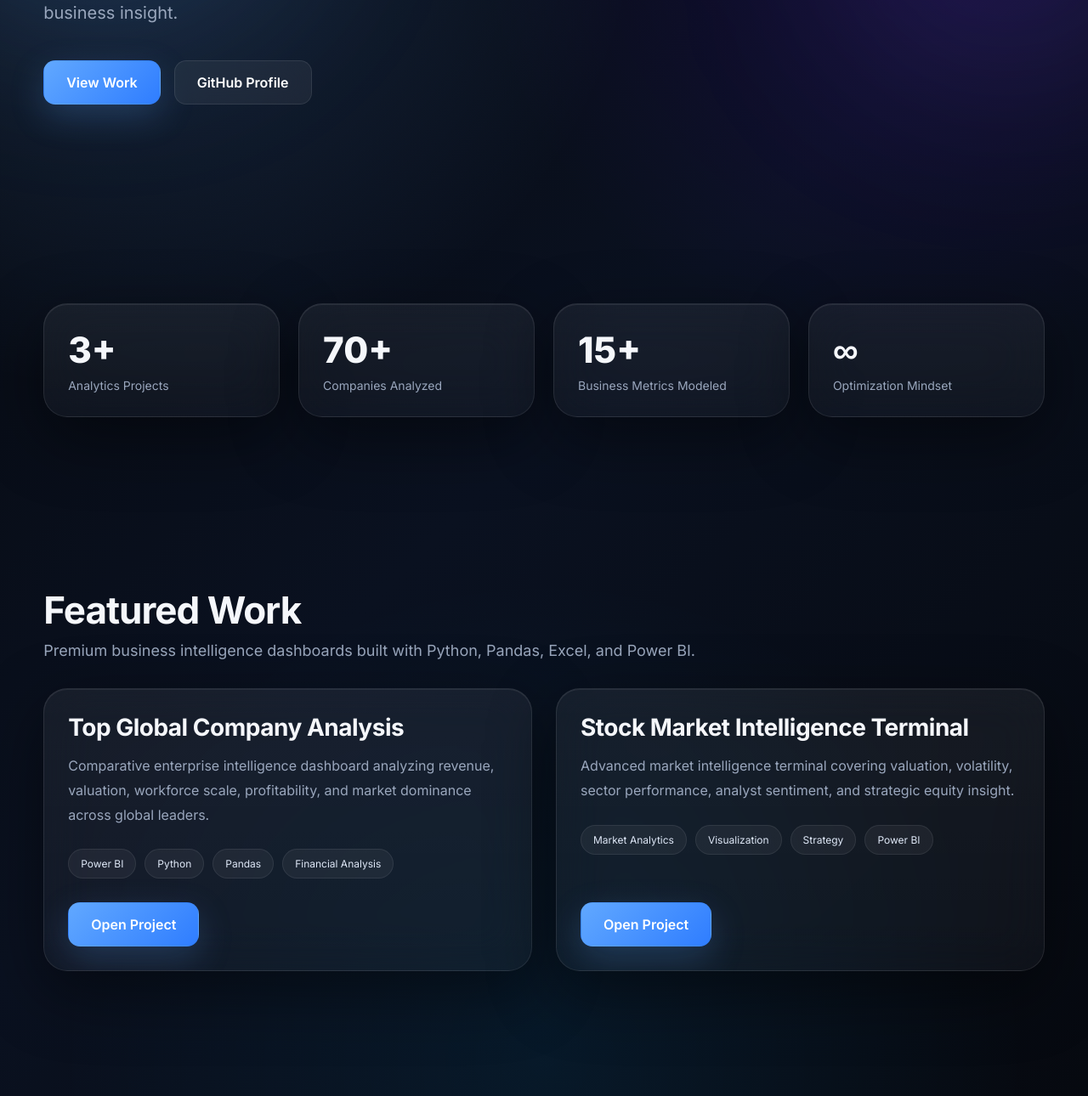
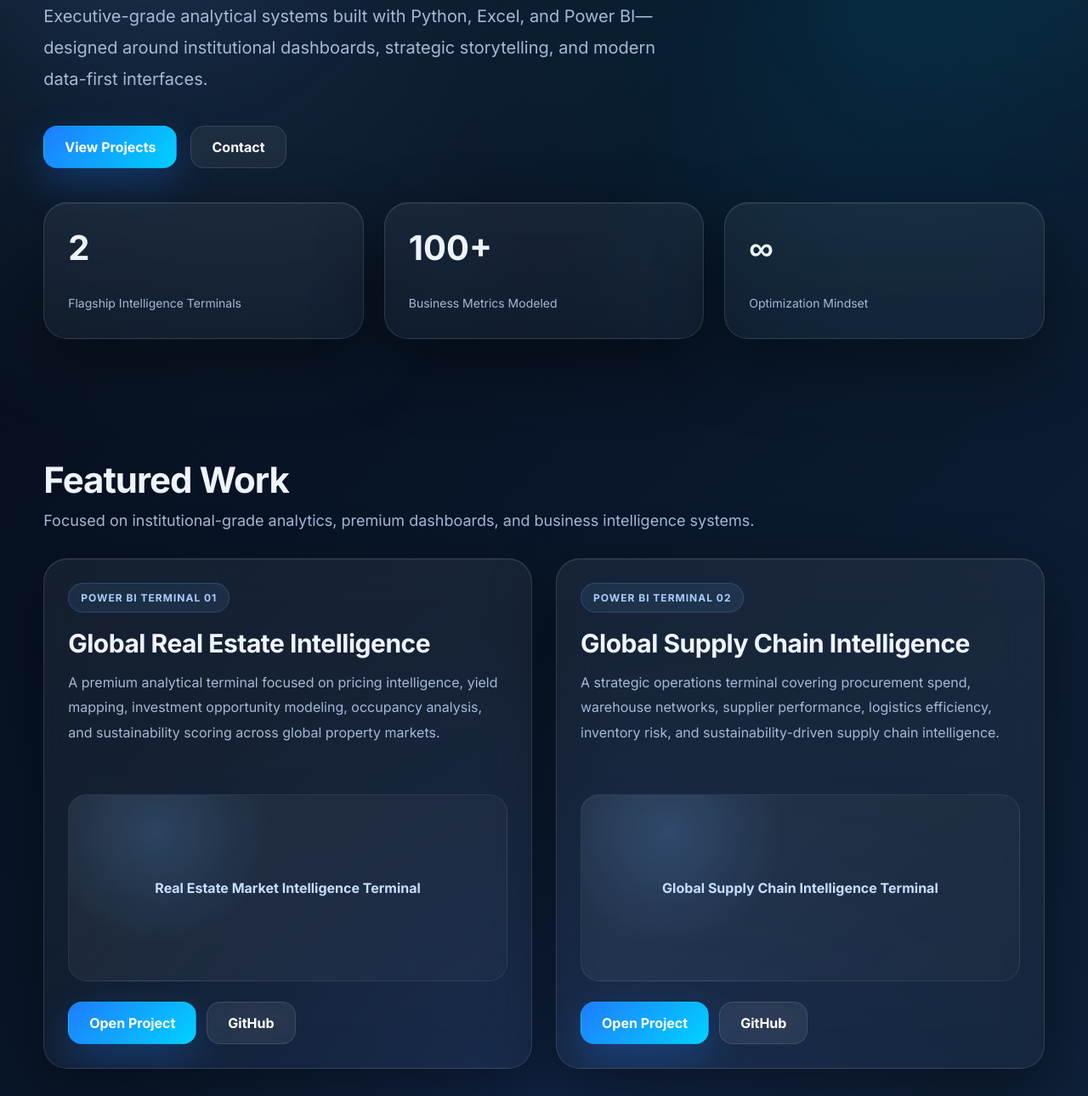
Before and after one commit to ShrraeyAnalytics/ShrraeyAnalytics.github.io, a plain HTML site: page index.html in a window 1280 px wide. Shown: the part 543-1833 px from the top of the page at 85% size. Drawn offline with Linux system fonts and the light colour scheme.

Commit message:
Update index.html

````diff
--- a/index.html
+++ b/index.html
@@ -1,47 +1,49 @@
+```html
 <!DOCTYPE html>
 <html lang="en">
 <head>
   <meta charset="UTF-8" />
   <meta name="viewport" content="width=device-width, initial-scale=1.0" />
-  <title>Shrraey Analytics</title>
-  <meta name="description" content="Business Intelligence • Analytical Precision • Strategic Impact" />
+  <title>Shrraey Analytics | Intelligence Terminals</title>
+  <meta name="description" content="Premium analytics portfolio featuring executive-grade Power BI intelligence terminals." />
   <link rel="preconnect" href="https://fonts.googleapis.com">
   <link rel="preconnect" href="https://fonts.gstatic.com" crossorigin>
   <link href="https://fonts.googleapis.com/css2?family=Inter:wght@300;400;500;600;700;800;900&display=swap" rel="stylesheet">
 
   <style>
     :root{
-      --bg:#05070b;
-      --bg2:#0a1120;
-      --panel:rgba(255,255,255,.06);
-      --panel2:rgba(255,255,255,.035);
-      --line:rgba(255,255,255,.09);
-      --text:#f5f7fb;
-      --muted:#9aa7bd;
-      --blue:#61a8ff;
-      --blue2:#2f7dff;
-      --glow:rgba(97,168,255,.22);
+      --bg:#03060d;
+      --bg2:#081426;
+      --bg3:#10243f;
+      --glass:rgba(255,255,255,.06);
+      --glass-2:rgba(255,255,255,.035);
+      --stroke:rgba(255,255,255,.12);
+      --text:#eef4ff;
+      --muted:#a7b8d6;
+      --blue:#67b4ff;
+      --blue2:#1f7cff;
+      --cyan:#00d2ff;
+      --shadow:0 30px 80px rgba(0,0,0,.45);
       --radius:28px;
-      --shadow:0 24px 80px rgba(0,0,0,.45);
     }
 
     *{
       margin:0;
       padding:0;
       box-sizing:border-box;
-      font-family:"Inter",system-ui,sans-serif;
+      font-family:'Inter',system-ui,sans-serif;
       scroll-behavior:smooth;
     }
 
     body{
+      color:var(--text);
       background:
-      radial-gradient(circle at 12% 18%, rgba(97,168,255,.18), transparent 28%),
-      radial-gradient(circle at 85% 20%, rgba(98,0,255,.12), transparent 25%),
-      radial-gradient(circle at 50% 80%, rgba(0,170,255,.08), transparent 30%),
-      linear-gradient(135deg,var(--bg) 0%, var(--bg2) 48%, #05070b 100%);
-      color:var(--text);
+      radial-gradient(circle at 15% 20%, rgba(103,180,255,.18), transparent 30%),
+      radial-gradient(circle at 80% 25%, rgba(0,210,255,.10), transparent 25%),
+      radial-gradient(circle at 50% 85%, rgba(65,120,255,.12), transparent 30%),
+      linear-gradient(135deg,var(--bg) 0%, var(--bg2) 42%, var(--bg3) 100%);
+      min-height:100vh;
       overflow-x:hidden;
-      min-height:100vh;
       position:relative;
     }
 
@@ -53,120 +55,147 @@
       linear-gradient(rgba(255,255,255,.02) 1px, transparent 1px),
       linear-gradient(90deg, rgba(255,255,255,.02) 1px, transparent 1px);
       background-size:42px 42px;
+      mask-image:linear-gradient(to bottom, rgba(0,0,0,.6), transparent);
       pointer-events:none;
       z-index:-1;
-      mask-image:linear-gradient(to bottom, rgba(0,0,0,.7), transparent);
     }
 
-    .blur1,.blur2{
+    .orb{
       position:fixed;
       border-radius:50%;
       filter:blur(120px);
+      pointer-events:none;
       z-index:-1;
-      pointer-events:none;
+      animation:float 10s ease-in-out infinite alternate;
     }
 
-    .blur1{
-      width:420px;
-      height:420px;
-      left:-120px;
-      top:100px;
-      background:rgba(97,168,255,.18);
-      animation:float1 12s ease-in-out infinite alternate;
+    .orb.one{
+      width:340px;
+      height:340px;
+      top:120px;
+      left:-80px;
+      background:rgba(88,150,255,.18);
     }
 
-    .blur2{
-      width:360px;
-      height:360px;
-      right:-100px;
-      top:280px;
-      background:rgba(140,90,255,.14);
-      animation:float2 14s ease-in-out infinite alternate;
+    .orb.two{
+      width:300px;
+      height:300px;
+      right:-80px;
+      top:240px;
+      background:rgba(0,210,255,.12);
+      animation-duration:14s;
     }
 
-    @keyframes float1{
+    @keyframes float{
       from{transform:translate(0,0);}
-      to{transform:translate(70px,80px);}
+      to{transform:translate(40px,70px);}
     }
 
-    @keyframes float2{
-      from{transform:translate(0,0);}
-      to{transform:translate(-60px,-70px);}
+    .container{
+      width:min(1240px,92%);
+      margin:auto;
     }
 
     nav{
-      width:100%;
-      position:fixed;
+      position:sticky;
       top:0;
-      left:0;
       z-index:1000;
+      margin-top:20px;
+      padding:18px 26px;
       display:flex;
       justify-content:space-between;
       align-items:center;
-      padding:22px 8%;
+      border:1px solid var(--stroke);
+      border-radius:22px;
+      background:rgba(10,18,34,.55);
       backdrop-filter:blur(22px);
-      background:rgba(7,10,18,.52);
-      border-bottom:1px solid rgba(255,255,255,.05);
+      box-shadow:var(--shadow);
     }
 
     .logo{
+      font-size:24px;
       font-weight:800;
-      letter-spacing:.6px;
-      font-size:18px;
+      letter-spacing:-1px;
     }
 
-    .navlinks{
+    .nav-links{
       display:flex;
-      gap:28px;
+      gap:24px;
       align-items:center;
     }
 
-    .navlinks a{
-      color:#c8d3e6;
+    .nav-links a{
+      color:#d9e7ff;
       text-decoration:none;
       font-size:14px;
       transition:.25s;
     }
 
-    .navlinks a:hover{
+    .nav-links a:hover{
       color:white;
     }
 
-    .container{
-      width:min(1280px,92%);
-      margin:auto;
+    .btn{
+      display:inline-block;
+      text-decoration:none;
+      padding:14px 24px;
+      border-radius:16px;
+      font-weight:700;
+      transition:.3s;
+      border:1px solid transparent;
+    }
+
+    .primary{
+      color:white;
+      background:linear-gradient(135deg,var(--blue2),var(--cyan));
+      box-shadow:0 18px 45px rgba(31,124,255,.28);
+    }
+
+    .primary:hover{
+      transform:translateY(-3px);
+    }
+
+    .ghost{
+      color:white;
+      background:var(--glass);
+      border-color:var(--stroke);
+      backdrop-filter:blur(18px);
+    }
+
+    .ghost:hover{
+      transform:translateY(-3px);
+      border-color:rgba(255,255,255,.2);
     }
 
     .hero{
-      min-height:100vh;
-      display:flex;
-      align-items:center;
-      padding-top:90px;
+      padding:90px 0 70px;
     }
 
     .eyebrow{
       display:inline-block;
-      margin-bottom:20px;
       padding:10px 18px;
       border-radius:999px;
-      background:var(--panel);
-      border:1px solid var(--line);
-      color:#dbe6f8;
-      font-size:13px;
+      background:var(--glass);
+      border:1px solid var(--stroke);
+      color:#b8d8ff;
+      font-size:12px;
+      font-weight:700;
+      letter-spacing:1.5px;
+      text-transform:uppercase;
       backdrop-filter:blur(18px);
-      box-shadow:inset 0 1px 0 rgba(255,255,255,.08);
     }
 
     h1{
-      font-size:clamp(3rem,7vw,6.6rem);
+      margin-top:24px;
+      font-size:clamp(3rem,7vw,6.4rem);
       line-height:.96;
       letter-spacing:-3px;
-      max-width:980px;
+      max-width:950px;
       font-weight:900;
     }
 
     .gradient{
-      background:linear-gradient(90deg,#ffffff,#b9d8ff,#7fb7ff);
+      background:linear-gradient(90deg,#fff,#b7d7ff,#7fc3ff);
       -webkit-background-clip:text;
       -webkit-text-fill-color:transparent;
     }
@@ -174,85 +203,33 @@
     .hero p{
       margin-top:28px;
       max-width:760px;
+      font-size:20px;
+      line-height:1.85;
       color:var(--muted);
-      font-size:20px;
-      line-height:1.8;
     }
 
     .cta{
-      margin-top:38px;
+      margin-top:36px;
       display:flex;
       gap:16px;
       flex-wrap:wrap;
     }
 
-    .btn{
-      text-decoration:none;
-      padding:15px 26px;
-      border-radius:14px;
-      font-weight:600;
-      transition:.28s;
-      border:1px solid transparent;
-    }
-
-    .primary{
-      background:linear-gradient(135deg,var(--blue),var(--blue2));
-      color:white;
-      box-shadow:0 14px 40px var(--glow);
-    }
-
-    .primary:hover{
-      transform:translateY(-3px);
-      box-shadow:0 22px 50px var(--glow);
-    }
-
-    .secondary{
-      background:var(--panel);
-      color:white;
-      border-color:var(--line);
-      backdrop-filter:blur(18px);
-    }
-
-    .secondary:hover{
-      transform:translateY(-3px);
-      border-color:rgba(255,255,255,.18);
-    }
-
-    section{
-      padding:100px 0;
-    }
-
-    .section-head{
-      margin-bottom:34px;
-    }
-
-    .section-head h2{
-      font-size:44px;
-      letter-spacing:-1px;
-      margin-bottom:10px;
-    }
-
-    .section-head p{
-      color:var(--muted);
-      font-size:18px;
-    }
-
-    .kpis{
+    .grid{
       display:grid;
-      grid-template-columns:repeat(4,1fr);
-      gap:22px;
+      grid-template-columns:repeat(3,1fr);
+      gap:24px;
+      margin-top:40px;
     }
 
     .glass{
-      background:linear-gradient(180deg,var(--panel),var(--panel2));
-      border:1px solid var(--line);
+      background:linear-gradient(180deg,var(--glass),var(--glass-2));
+      border:1px solid var(--stroke);
       border-radius:var(--radius);
-      padding:28px;
-      backdrop-filter:blur(28px);
+      backdrop-filter:blur(24px);
       box-shadow:var(--shadow), inset 0 1px 0 rgba(255,255,255,.08);
-      transition:.35s;
+      overflow:hidden;
       position:relative;
-      overflow:hidden;
     }
 
     .glass::before{
@@ -261,69 +238,100 @@
       inset:-2px;
       background:linear-gradient(120deg,transparent,rgba(255,255,255,.08),transparent);
       transform:translateX(-120%);
-      transition:.8s;
+      transition:.9s;
     }
 
     .glass:hover::before{
       transform:translateX(120%);
     }
 
-    .glass:hover{
-      transform:translateY(-6px);
-      border-color:rgba(97,168,255,.25);
-      box-shadow:0 24px 80px rgba(0,0,0,.5), 0 0 50px rgba(97,168,255,.08);
+    .stat{
+      padding:28px;
     }
 
-    .metric{
-      font-size:42px;
-      font-weight:800;
+    .stat h3{
+      font-size:40px;
       margin-bottom:8px;
     }
 
-    .label{
+    .stat p{
       color:var(--muted);
       font-size:14px;
+    }
+
+    section{
+      padding:70px 0;
+    }
+
+    .section-head h2{
+      font-size:42px;
+      letter-spacing:-1px;
+      margin-bottom:12px;
+    }
+
+    .section-head p{
+      color:var(--muted);
+      font-size:18px;
     }
 
     .projects{
       display:grid;
       grid-template-columns:1fr 1fr;
       gap:28px;
+      margin-top:34px;
     }
 
     .project{
-      min-height:330px;
-      display:flex;
-      flex-direction:column;
-      justify-content:space-between;
+      padding:28px;
+      transition:.35s;
+    }
+
+    .project:hover{
+      transform:translateY(-8px);
+      border-color:rgba(103,180,255,.28);
+    }
+
+    .tag{
+      display:inline-block;
+      padding:9px 14px;
+      border-radius:999px;
+      background:rgba(103,180,255,.10);
+      border:1px solid rgba(103,180,255,.20);
+      color:#a8ceff;
+      font-size:12px;
+      font-weight:700;
+      text-transform:uppercase;
+      letter-spacing:1px;
     }
 
     .project h3{
-      font-size:28px;
-      margin-bottom:14px;
+      margin:18px 0 14px;
+      font-size:30px;
       letter-spacing:-.5px;
     }
 
     .project p{
       color:var(--muted);
-      line-height:1.8;
+      line-height:1.85;
       margin-bottom:26px;
+      min-height:120px;
     }
 
-    .tags{
+    .panel{
+      height:220px;
+      border-radius:22px;
+      border:1px solid rgba(255,255,255,.08);
+      background:
+      radial-gradient(circle at 20% 20%, rgba(103,180,255,.18), transparent 30%),
+      linear-gradient(135deg, rgba(255,255,255,.06), rgba(255,255,255,.02));
       display:flex;
-      gap:10px;
-      flex-wrap:wrap;
-      margin-bottom:28px;
-    }
-
-    .tag{
-      padding:9px 14px;
-      border-radius:999px;
-      background:rgba(255,255,255,.05);
-      border:1px solid rgba(255,255,255,.08);
-      color:#dfe8f7;
-      font-size:12px;
+      align-items:center;
+      justify-content:center;
+      color:#c7deff;
+      font-weight:700;
+      margin-bottom:24px;
+      text-align:center;
+      padding:20px;
     }
 
     .actions{
@@ -334,103 +342,91 @@
 
     .contact{
       text-align:center;
+      padding-bottom:80px;
     }
 
     .mail{
-      margin-top:22px;
-      font-size:26px;
+      margin-top:20px;
+      font-size:28px;
       font-weight:700;
-      color:#a7ceff;
+      color:#9dd1ff;
     }
 
     footer{
-      padding:36px 0 50px;
       text-align:center;
-      color:#6f7d94;
+      padding-bottom:40px;
+      color:#8194b3;
       font-size:14px;
     }
 
     @media(max-width:980px){
-      .kpis,.projects{
+      .grid,.projects{
         grid-template-columns:1fr;
       }
 
-      .navlinks{
+      .nav-links{
         display:none;
+      }
+
+      h1{
+        letter-spacing:-2px;
       }
 
       .hero p{
         font-size:17px;
-      }
-
-      .section-head h2{
-        font-size:34px;
-      }
-
-      .mail{
-        font-size:20px;
       }
     }
   </style>
 </head>
 
 <body>
-  <div class="blur1"></div>
-  <div class="blur2"></div>
+  <div class="orb one"></div>
+  <div class="orb two"></div>
+
+  <div class="container">
 
     <nav>
       <div class="logo">Shrraey Analytics</div>
-    <div class="navlinks">
+      <div class="nav-links">
         <a href="#projects">Projects</a>
         <a href="#contact">Contact</a>
         <a href="https://github.com/shrraeyanalytics" target="_blank">GitHub</a>
       </div>
     </nav>
 
-  <main class="container">
     <section class="hero">
-      <div>
-        <span class="eyebrow">Open to opportunities in Analytics • BI • Applied ML</span>
+      <span class="eyebrow">Open to opportunities • Business Intelligence • Analytics</span>
 
       <h1>
-          Business Intelligence.<br>
-          <span class="gradient">Analytical Precision.</span><br>
-          Strategic Impact.
+        Building premium
+        <span class="gradient">intelligence terminals</span>
+        through data.
       </h1>
 
       <p>
-          Building sharp, modern analytical systems through data visualization,
-          strategic intelligence, and decision-focused modeling—turning raw data into
-          clear business insight.
+        Executive-grade analytical systems built with Python, Excel, and Power BI—
+        designed around institutional dashboards, strategic storytelling, and modern data-first interfaces.
       </p>
 
       <div class="cta">
-          <a href="#projects" class="btn primary">View Work</a>
-          <a href="https://github.com/shrraeyanalytics" target="_blank" class="btn secondary">GitHub Profile</a>
-        </div>
-      </div>
-    </section>
-
-    <section>
-      <div class="kpis">
-        <div class="glass">
-          <div class="metric">3+</div>
-          <div class="label">Analytics Projects</div>
+        <a href="#projects" class="btn primary">View Projects</a>
+        <a href="mailto:shrraeyanalytics@gmail.com" class="btn ghost">Contact</a>
       </div>
 
-        <div class="glass">
-          <div class="metric">70+</div>
-          <div class="label">Companies Analyzed</div>
+      <div class="grid">
+        <div class="glass stat">
+          <h3>2</h3>
+          <p>Flagship Intelligence Terminals</p>
         </div>
 
-        <div class="glass">
-          <div class="metric">15+</div>
-          <div class="label">Business Metrics Modeled</div>
+        <div class="glass stat">
+          <h3>100+</h3>
+          <p>Business Metrics Modeled</p>
         </div>
 
-        <div class="glass">
-          <div class="metric">∞</div>
-          <div class="label">Optimization Mindset</div>
+        <div class="glass stat">
+          <h3>∞</h3>
+          <p>Optimization Mindset</p>
         </div>
       </div>
     </section>
@@ -438,51 +434,49 @@
     <section id="projects">
       <div class="section-head">
         <h2>Featured Work</h2>
-        <p>Premium business intelligence dashboards built with Python, Pandas, Excel, and Power BI.</p>
+        <p>Focused on institutional-grade analytics, premium dashboards, and business intelligence systems.</p>
       </div>
 
       <div class="projects">
+
         <div class="glass project">
-          <div>
-            <h3>Top Global Company Analysis</h3>
+          <span class="tag">Power BI Terminal 01</span>
+          <h3>Global Real Estate Intelligence</h3>
           <p>
-              Comparative enterprise intelligence dashboard analyzing revenue,
-              valuation, workforce scale, profitability, and market dominance across global leaders.
+            A premium analytical terminal focused on pricing intelligence, yield mapping,
+            investment opportunity modeling, occupancy analysis, and sustainability scoring
+            across global property markets.
           </p>
 
-            <div class="tags">
-              <span class="tag">Power BI</span>
-              <span class="tag">Python</span>
-              <span class="tag">Pandas</span>
-              <span class="tag">Financial Analysis</span>
-            </div>
+          <div class="panel">
+            Real Estate Market Intelligence Terminal
           </div>
 
           <div class="actions">
-            <a class="btn primary" href="Top20GlobalCompanies.pbix" target="_blank">Open Project</a>
+            <a href="RealEstateMarketInteligence.pbix" class="btn primary" target="_blank">Open Project</a>
+            <a href="https://github.com/shrraeyanalytics" class="btn ghost" target="_blank">GitHub</a>
           </div>
         </div>
 
         <div class="glass project">
-          <div>
-            <h3>Stock Market Intelligence Terminal</h3>
+          <span class="tag">Power BI Terminal 02</span>
+          <h3>Global Supply Chain Intelligence</h3>
           <p>
-              Advanced market intelligence terminal covering valuation,
-              volatility, sector performance, analyst sentiment, and strategic equity insight.
+            A strategic operations terminal covering procurement spend, warehouse networks,
+            supplier performance, logistics efficiency, inventory risk, and sustainability-driven
+            supply chain intelligence.
           </p>
 
-            <div class="tags">
-              <span class="tag">Market Analytics</span>
-              <span class="tag">Visualization</span>
-              <span class="tag">Strategy</span>
-              <span class="tag">Power BI</span>
+          <div class="panel">
+            Global Supply Chain Intelligence Terminal
+          </div>
+
+          <div class="actions">
+            <a href="Global Supply Chain Intelligence Terminal.pbix" class="btn primary" target="_blank">Open Project</a>
+            <a href="https://github.com/shrraeyanalytics" class="btn ghost" target="_blank">GitHub</a>
           </div>
         </div>
 
-          <div class="actions">
-            <a class="btn primary" href="StockMarketIntelligenceTerminal.pbix" target="_blank">Open Project</a>
-          </div>
-        </div>
       </div>
     </section>
 
@@ -498,6 +492,8 @@
     <footer>
       © 2026 Shrraey Analytics
     </footer>
-  </main>
+
+  </div>
 </body>
 </html>
+```
````
Lines whose indentation alone changed are shown as unchanged.
